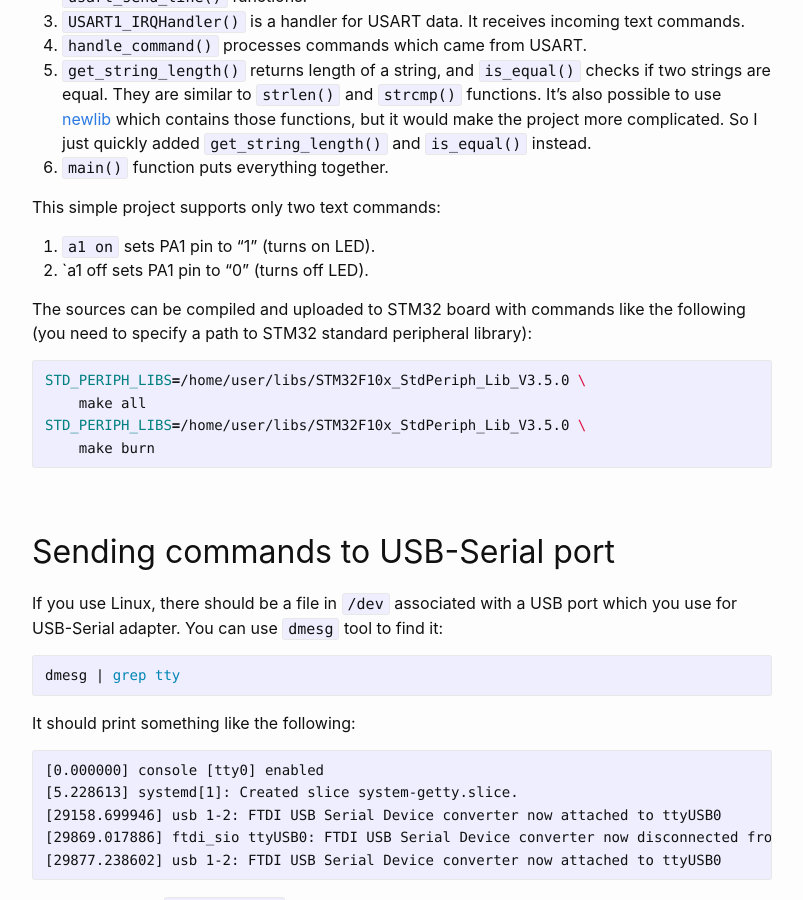
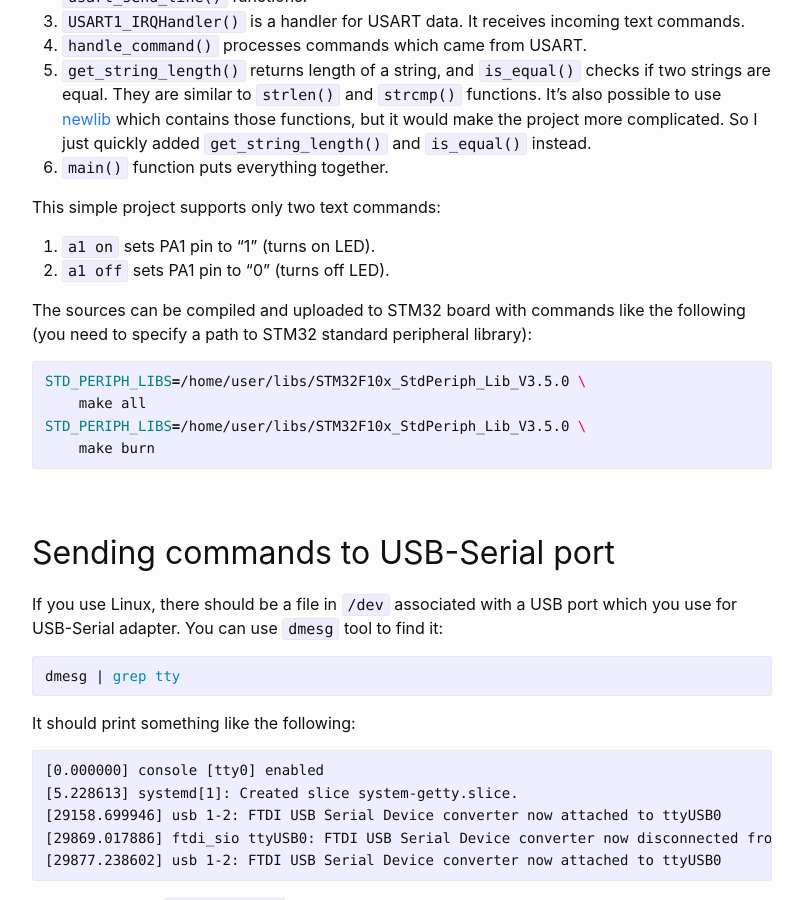
Before and after one commit to artem-smotrakov/artem-smotrakov.github.io, a Jekyll site: the page built from _posts/2016-10-06-stm32-usart-sending-text-commands.md, in a window 1280 px wide and 900 px high, scrolled down 2116 px. Shown: the whole window, without its empty margins (238-1041 px from the left). Built offline with Jekyll 4.4.1, drawn with Linux system fonts in a browser that asks for light colours; comment, search, counter and statistics services are not loaded.

```diff
--- a/_posts/2016-10-06-stm32-usart-sending-text-commands.md
+++ b/_posts/2016-10-06-stm32-usart-sending-text-commands.md
@@ -67,7 +67,7 @@ Here is what we have in `main.c`:
 This simple project supports only two text commands:
 
 1. `a1 on` sets PA1 pin to "1" (turns on LED).
-2. `a1 off sets PA1 pin to "0" (turns off LED).
+2. `a1 off` sets PA1 pin to "0" (turns off LED).
 
 The sources can be compiled and uploaded to STM32 board with commands like the following (you need to specify a path to STM32 standard peripheral library):
 
```
